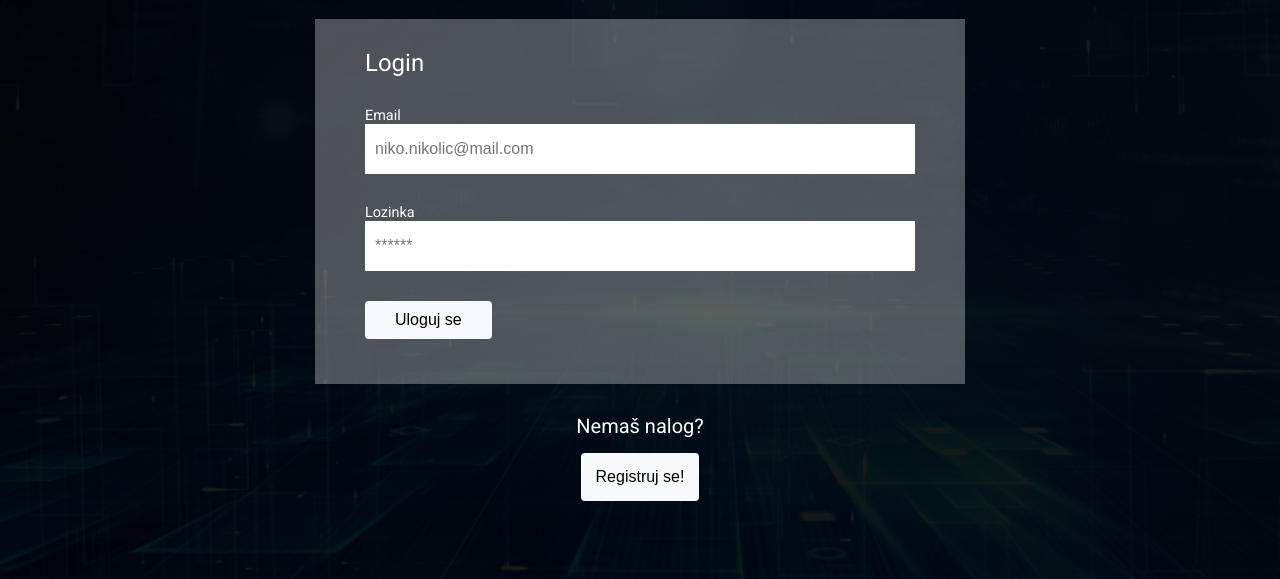
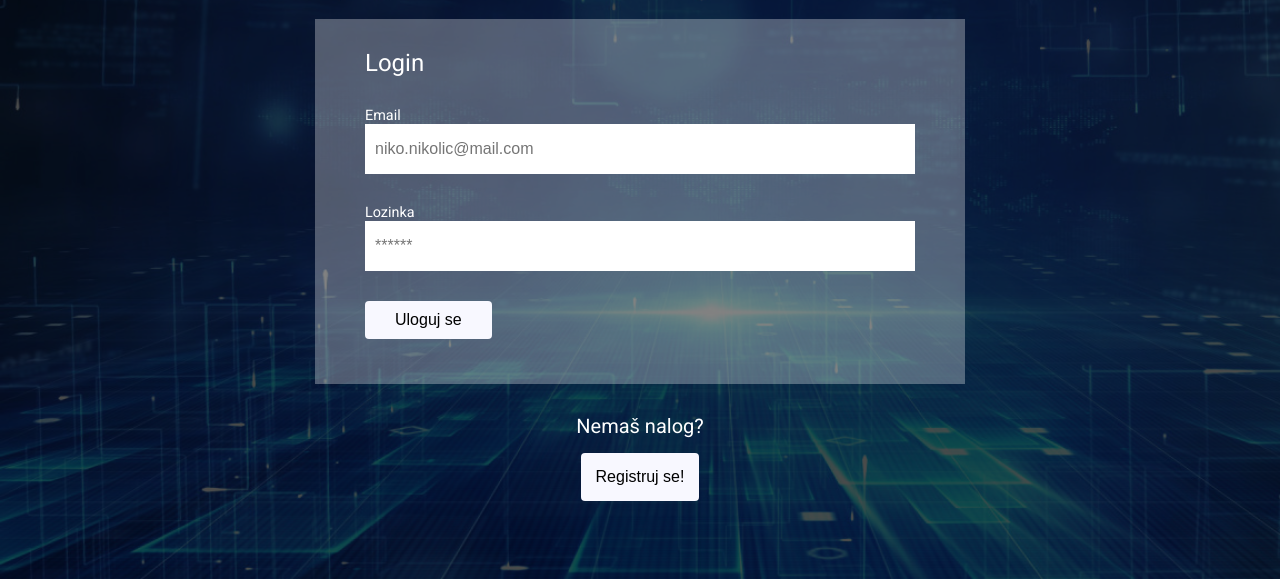
Before and after one commit to nstVanja/Testiranje, a plain HTML site: page SocialNetwork/index.html in a window 1280 px wide. Shown: the part 221-800 px from the top of the page. Drawn offline with Linux system fonts and the light colour scheme.

Commit message:
Update style.css

```diff
--- a/SocialNetwork/css/style.css
+++ b/SocialNetwork/css/style.css
@@ -13,7 +13,7 @@ body {
   background-image: url('../img/bg.jpg');
   background-size: cover;
   color: #fff;
-  box-shadow: rgba(0, 0, 0, 0.9) 0 0 0 10000px inset;
+  box-shadow: rgba(0, 0, 0, 0.7) 0 0 0 10000px inset;
 }
 
 h1 {
```
